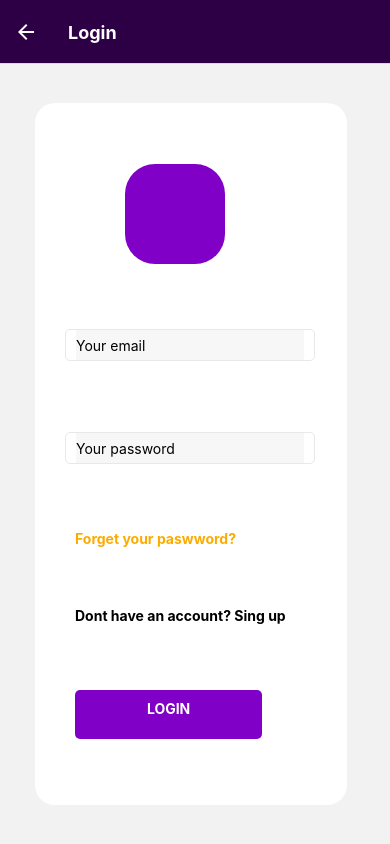
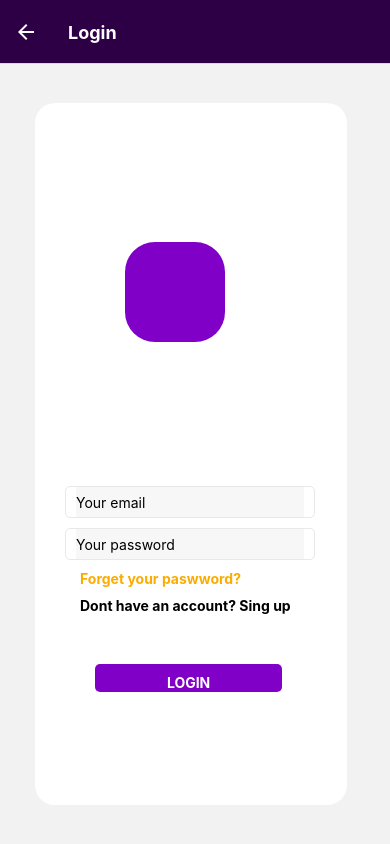
Before and after one commit to endyleyms/AWSCognitoNative, a React Native app: screen /Login in a window 390 px wide. Built offline with nearby package versions, Linux system fonts and the light colour scheme.

Commit message:
cretated screen profile

```diff
--- a/App.js
+++ b/App.js
@@ -1,15 +1,71 @@
 import { NavigationContainer } from '@react-navigation/native';
 import { createNativeStackNavigator } from '@react-navigation/native-stack';
 import { createBottomTabNavigator } from '@react-navigation/bottom-tabs';
+import Ionicons from 'react-native-vector-icons/Ionicons';
 import Home from './Pages/Home';
 import Login from './Pages/Login';
 import SingUp from './Pages/SingUp';
 import StepTwo from './Pages/StepTwo';
 import StepTree from './Pages/StepTree';
 import StepFour from './Pages/SteepFour';
+import Profile from './Pages/Profile';
 
 
 const Tab = createBottomTabNavigator();
+function TabScreen() {
+  return (
+    <Tab.Navigator
+    screenOptions={({ route }) => ({
+      tabBarIcon: ({ focused, color, size }) => {
+        let iconName;
+
+        if (route.name === 'Home') {
+          iconName = focused
+            ? 'home'
+            : 'home';
+        } else{
+          iconName = focused ? 'ios-person' : 'ios-person';
+        }
+
+        // You can return any component that you like here!
+        return <Ionicons name={iconName} size={size} color={color} />;
+      },
+      tabBarActiveTintColor: '#2D0046',
+      tabBarInactiveTintColor: 'gray',
+    })}
+    >
+      <Tab.Screen
+      name="Home"
+      component={Home}
+      options={{
+          title: 'Home',
+          headerStyle: {
+            backgroundColor: '#2D0046',
+          },
+          headerTintColor: '#fff',
+          headerTitleStyle: {
+            fontWeight: 'bold',
+          },
+      }} />
+      <Tab.Screen
+      name="Profile"
+      component={Profile}
+      options={{
+        title: 'Profile',
+        headerStyle: {
+          backgroundColor: '#2D0046',
+        },
+        headerTintColor: '#fff',
+        headerTitleStyle: {
+          fontWeight: 'bold',
+        },
+      }} />
+    </Tab.Navigator>
+  );
+}
+
+
+
 
 const Stack = createNativeStackNavigator();
 export default function App() {
@@ -29,6 +85,11 @@ export default function App() {
             fontWeight: 'bold',
           },
         }}
+        />
+        <Stack.Screen
+          name="TabScreen"
+          component={TabScreen}
+          options={{ headerShown: false }}
         />
         <Stack.Screen
         name="Login"
--- a/Pages/Login.tsx
+++ b/Pages/Login.tsx
@@ -10,8 +10,8 @@ export default function Login({navigation}){
     return(
     <>
     <SafeAreaView style={styles.container1}>
-        <View style={styles.containerHello}>
-        </View>
+        <View style={styles.containerHello}></View>
+        <View>
           <View style={styles.container}>
               <TextInput
               style={styles.input}
@@ -32,8 +32,10 @@ export default function Login({navigation}){
           <Text style={styles.text2} onPress={() => navigation.navigate('SingUp')}>Dont have an account? Sing up </Text>
 
           <Pressable style={styles.buton}>
-          <Text style={styles.text} >LOGIN</Text>
+            <Text style={styles.text} onPress={() => navigation.navigate('TabScreen',{screen:'Profile'})} >LOGIN</Text>
           </Pressable>
+        </View>
+
 
     </SafeAreaView>
     </>
@@ -80,12 +82,13 @@ const styles= StyleSheet.create({
       buton:{
         backgroundColor: '#8100C7',
         width: '60%',
-        height: '7%',
+        height: '15%',
         padding: 10,
         marginVertical: 5,
         alignItems: 'center',
         borderRadius: 5,
-        left:40,
+        left:60,
+        top:40
       },
       text:{
         fontWeight: 'bold',
@@ -96,10 +99,12 @@ const styles= StyleSheet.create({
         fontWeight: 'bold',
         color: '#FBAC00',
         left:40,
+        padding: 5
       },
       text2:{
         position:'relative',
         fontWeight: 'bold',
         left:40,
+        padding: 5
       }
 })
--- /dev/null
+++ b/Pages/Profile.tsx
@@ -0,0 +1,72 @@
+import React from "react";
+import { SafeAreaView, StyleSheet, View, Text, Pressable} from 'react-native';
+
+export default function Profile({navigation}){
+    return(
+        <>
+        <SafeAreaView style={styles.container1}>
+            <View style={styles.container2}>
+                <Text style={styles.text2}>YOUR PROFILE ACCOUNT IS DONE!</Text>
+                <View style={styles.circle}></View>
+                <Pressable style={styles.buton}>
+                    <Text style={styles.text} onPress={() => navigation.navigate('StepFour')}>END</Text>
+                </Pressable>
+            </View>
+
+        </SafeAreaView>
+        </>
+    );
+}
+const styles= StyleSheet.create({
+    container1:{
+        position: 'relative',
+        alignItems: 'stretch',
+        width: '80%',
+        height: '90%',
+        left: 35,
+        top: '5%',
+        bottom: '20&',
+        backgroundColor: '#FFFFFF',
+        borderColor: '#e8e8e8',
+        borderRadius:20
+    },
+    text:{
+        fontWeight: 'bold',
+        color: 'white',
+        justifyContent:'center',
+        alignItems:'center',
+        padding: 5
+    },
+    container2:{
+        position: 'relative',
+        alignItems: 'stretch',
+        top: '30%',
+        height: '100%',
+    },
+    buton:{
+        backgroundColor: '#8100C7',
+        width: '70%',
+        height: '7%',
+        padding: 10,
+        marginVertical: 5,
+        alignItems: 'center',
+        borderRadius: 5,
+        position:'relative',
+        left:40,
+        top: 70
+    },
+    circle:{
+        backgroundColor: '#8100C7',
+        width: '110px',
+        height: '110px',
+        borderRadius: 60,
+        left: 100
+    },
+    text2:{
+        color:'#2D0046',
+        fontWeight: 'bold',
+        position:'relative',
+        left: 40,
+        paddingBottom:20
+    }
+})
--- a/package.json
+++ b/package.json
@@ -20,6 +20,7 @@
     "react-native": "0.69.4",
     "react-native-safe-area-context": "4.3.1",
     "react-native-screens": "~3.15.0",
+    "react-native-vector-icons": "^9.2.0",
     "react-native-web": "~0.18.7"
   },
   "devDependencies": {
```
Also changed, not shown: 1 other file (tests, documents, lock files or other folders). Lines whose indentation alone changed are shown as unchanged.
